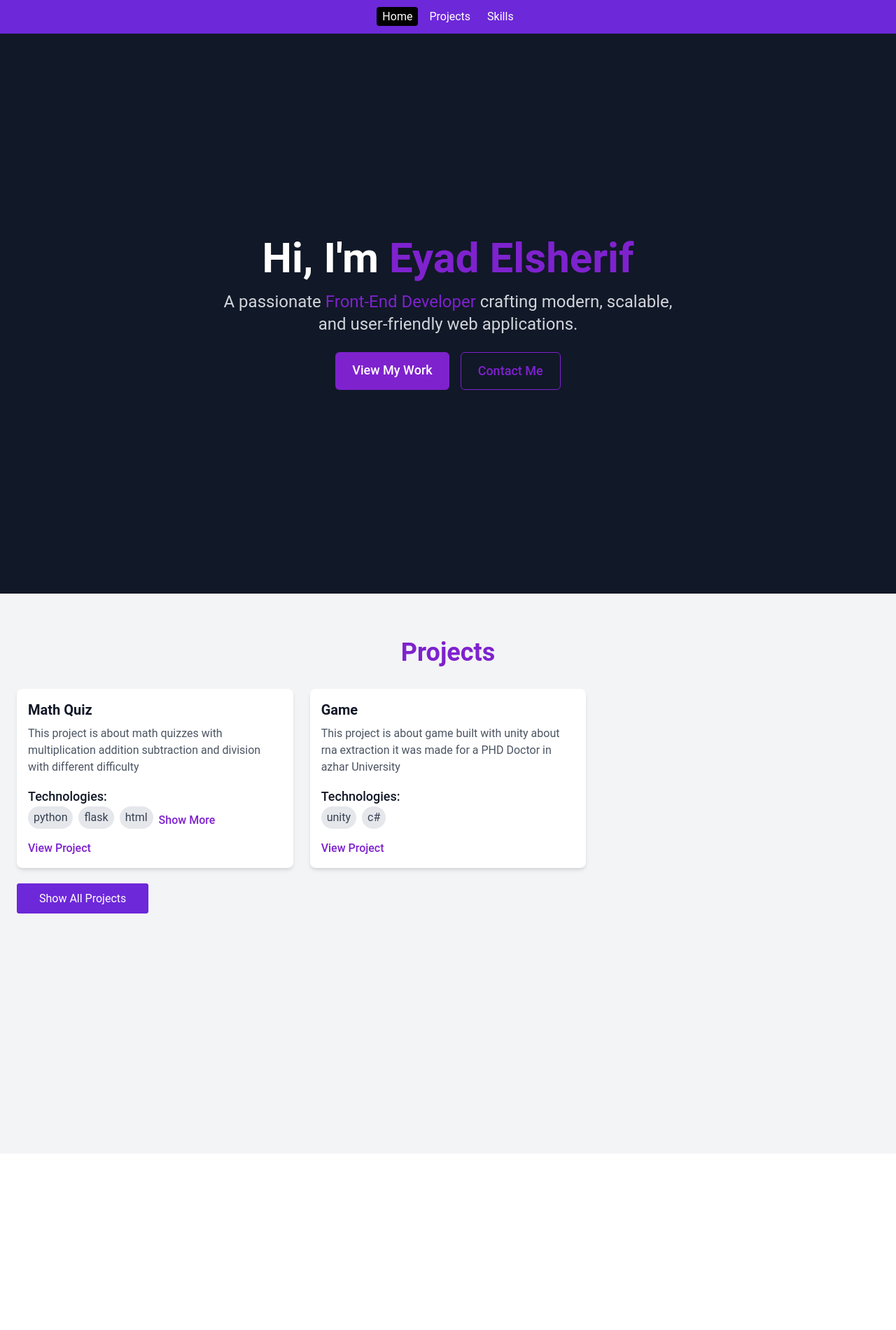
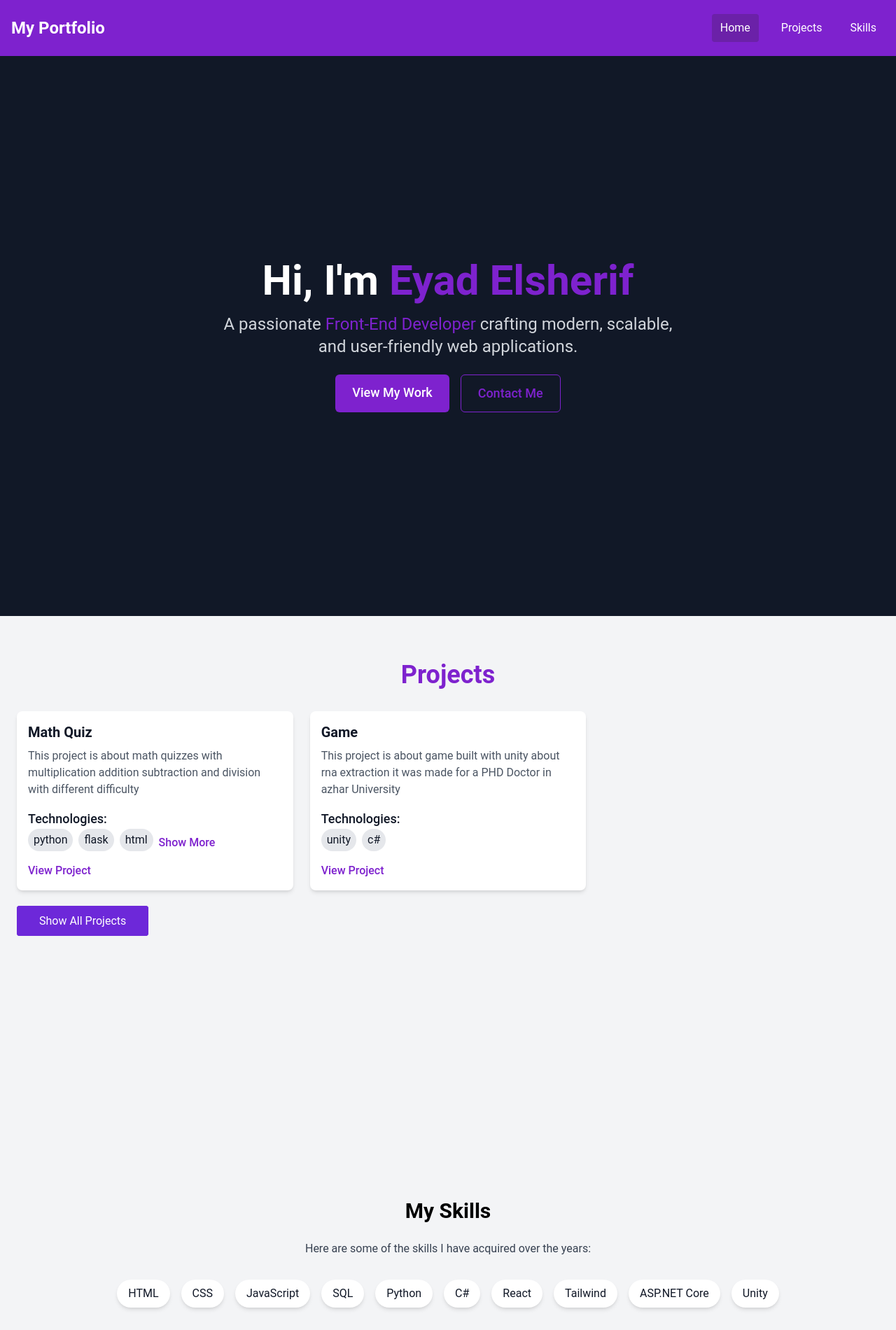
Before and after one commit to eyadhhh/react-project, a React (Vite) app in the folder Portofolio/: page / in a window 1280 px wide. Shown: the whole page at 70% size. Before the commit the page ends 1648 px from the top, so only its background shows below. Built offline with nearby package versions, Linux system fonts and the light colour scheme.

Commit message:
Adding a Skill Section to the HomePage
Adding component Skills.jsx
It has a list of skills and show it

```diff
--- a/Portofolio/src/components/NavigationBar.jsx
+++ b/Portofolio/src/components/NavigationBar.jsx
@@ -1,26 +1,27 @@
 import React from 'react'
-import {NavLink} from 'react-router-dom'
+import { NavLink } from 'react-router-dom'
 
 const NavigationBar = () => {
-
-    const linkClass = "text-white rounded mx-1 my-2 px-2 py-1 border-solid transition-all duration-200 hover:mx-3 hover:border-2 "
-    const activeLinkClass =  linkClass + "bg-black "
+  const linkClass = "text-white rounded mx-1 my-2 px-3 py-2 transition-all duration-200 hover:bg-purple-600"
+  const activeLinkClass = linkClass + " bg-purple-800"
 
   return (
-    <div className='container bg-violet-700 px-5 py-3 shadow-xl flex'>
-        {/*  Nav Button */}
-        <div className='mx-auto'>
-            <NavLink to="/" className={({isActive}) => {return (isActive ? activeLinkClass : linkClass) }}>
+    <nav className="bg-purple-700 shadow-lg">
+      <div className="container mx-auto px-4 py-3 flex justify-between items-center">
+        <div className="text-white text-2xl font-bold">My Portfolio</div>
+        <div className="flex space-x-4">
+          <NavLink to="/" className={({ isActive }) => (isActive ? activeLinkClass : linkClass)}>
             Home
           </NavLink>
-            <NavLink to="/Projects" className={({isActive}) => {return (isActive ? activeLinkClass : linkClass)}}>
+          <NavLink to="/Projects" className={({ isActive }) => (isActive ? activeLinkClass : linkClass)}>
             Projects
           </NavLink>
-            <NavLink to="/Skills" className={({isActive}) => {return (isActive ? activeLinkClass : linkClass)}}>
+          <NavLink to="/Skills" className={({ isActive }) => (isActive ? activeLinkClass : linkClass)}>
             Skills
           </NavLink>
         </div>
       </div>
+    </nav>
   )
 }
 
--- a/Portofolio/src/components/ProjectCard.jsx
+++ b/Portofolio/src/components/ProjectCard.jsx
@@ -11,7 +11,7 @@ const ProjectCard = ({project}) => {
           <h4 className="text-lg font-medium">Technologies:</h4>
           <div className="flex flex-wrap gap-2">
             {project.tec.slice(0, 3).map((tech, index) => (
-              <span key={index} className="bg-gray-200 text-gray-700 px-2 py-1 rounded-full"><Link to={"/projects/" + project.id}>{tech}</Link></span>
+              <span key={index} className="bg-gray-200 text-gray-900 px-2 py-1 rounded-full"><Link to={"/projects/" + project.id}>{tech}</Link></span>
             ))}
             {project.tec.length > 3 && (
             <>
--- /dev/null
+++ b/Portofolio/src/components/Skills.jsx
@@ -0,0 +1,23 @@
+import React from 'react'
+
+const Skills = () => {
+  const skills = ["HTML", "CSS", "JavaScript", "SQL", "Python", "C#", "React", "Tailwind", "ASP.NET Core", "Unity"]
+
+  return (
+    <section className="bg-gray-100 py-8">
+      <div className="container mx-auto px-4">
+        <h2 className="text-3xl font-bold text-center mb-6">My Skills</h2>
+        <p className="text-center text-gray-700 mb-8">Here are some of the skills I have acquired over the years:</p>
+        <div className="flex flex-wrap justify-center gap-4">
+          {skills.map((skill, index) => (
+            <div key={index} className="bg-white text-gray-900 px-4 py-2 rounded-full shadow-md hover:shadow-lg transition">
+              {skill}
+            </div>
+          ))}
+        </div>
+      </div>
+    </section>
+  )
+}
+
+export default Skills
--- a/Portofolio/src/pages/HomePage.jsx
+++ b/Portofolio/src/pages/HomePage.jsx
@@ -1,12 +1,14 @@
 import React from 'react'
 import HeroSection from '../components/HeroSection'
 import Projects from '../components/Projects'
+import Skills from '../components/Skills'
 
 const HomePage = () => {
   return (
     <div>
       <HeroSection/>
       <Projects/>
+      <Skills/>
     </div>
   )
 }
```
Lines whose indentation alone changed are shown as unchanged.
